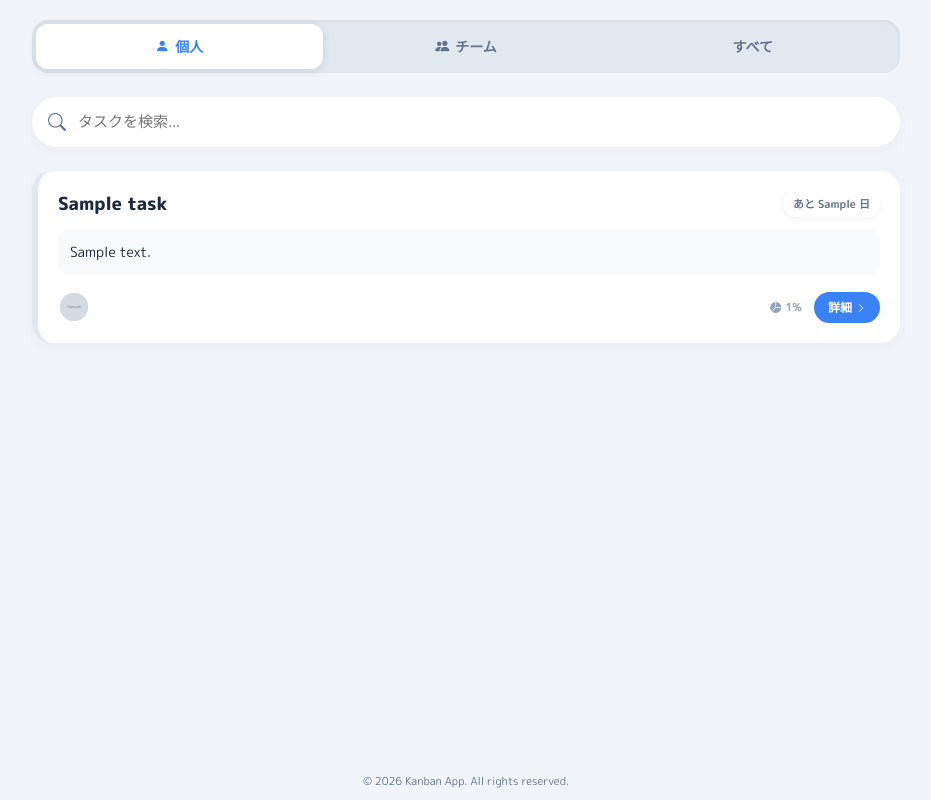
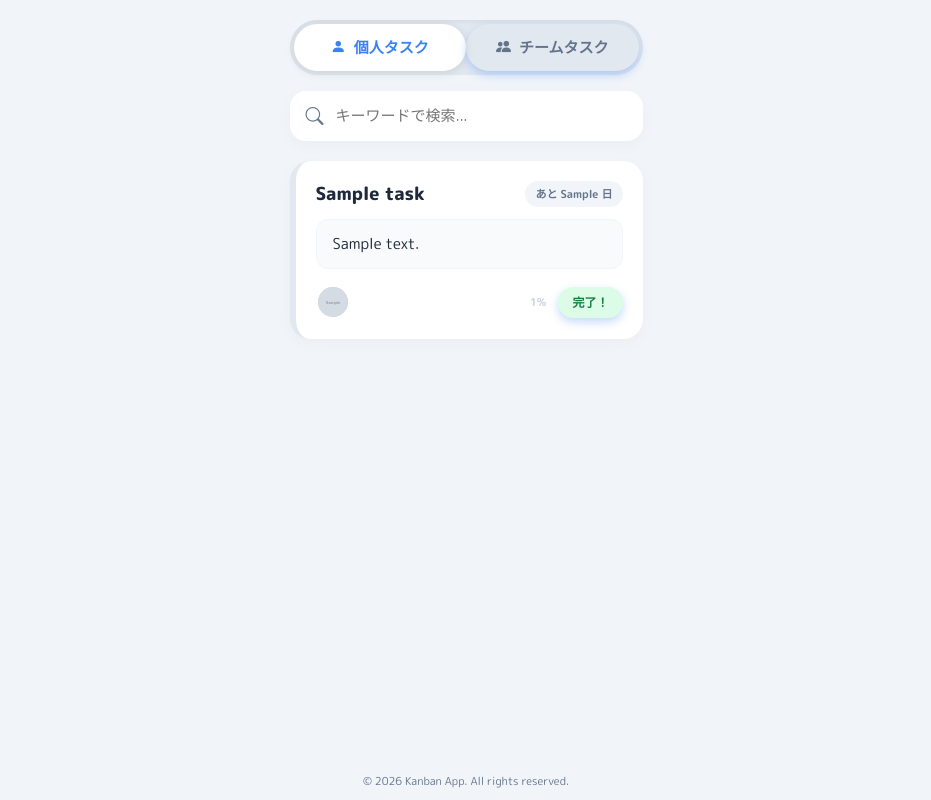
Before and after one commit to HJ-jyo/practice-webapp, a Django app: template tasks/templates/tasks/board.html in a window 1280 px wide. Shown: the whole page, without its empty margins (174-1105 px from the left). Run offline with Django 3.2, Linux system fonts and the light colour scheme; the template is opened without the code that fills it: most values are stand-ins (such as "Sample title", 1, 10 or a date in 2020); grey boxes marked "Sample" are stand-in pictures.

Commit message:
修正：視覚的要素をアップデート

```diff
--- a/tasks/templates/tasks/board.html
+++ b/tasks/templates/tasks/board.html
@@ -2,174 +2,191 @@
 
 {% block content %}
 <style>
-    /* === ボード全体のコンテナ (スクロール対応) === */
+    /* === レイアウト構成 === */
     .p-board-container {
         max-width: 900px;
         margin: 0 auto;
-        padding: 20px 16px 120px; /* スマホのナビ被り防止用に下部余白を確保 */
-        width: 100%;
+        height: 100vh; /* 画面いっぱいの高さ */
+        display: flex;
+        flex-direction: column;
         box-sizing: border-box;
-        /* 親要素(main)でスクロールするため、ここではheight固定しない */
+        overflow: hidden; /* 全体スクロールは禁止（リストだけスクロールさせる） */
     }
 
-    /* === 1. 個人/チーム 切り替えスイッチ === */
-    .segment-control {
+    /* === 固定ヘッダーエリア (スイッチ & 検索) === */
+    .board-header {
+        padding: 20px 16px 10px;
+        background: var(--main-bg); /* 背景色と同じにして透けないように */
+        flex-shrink: 0; /* 縮まないように */
+        z-index: 10;
+    }
+
+    /* 個人/チーム 切り替えスイッチ */
+    .view-selector {
         display: flex;
         background: #e2e8f0;
-        border-radius: 16px;
+        border-radius: 50px;
         padding: 4px;
-        margin-bottom: 24px;
+        margin-bottom: 16px;
         box-shadow: inset 0 2px 4px rgba(0,0,0,0.05);
     }
-
-    .segment-btn {
+    .selector-btn {
         flex: 1;
-        text-align: center;
         padding: 12px 0;
-        font-size: 14px;
+        border-radius: 40px;
+        border: none;
+        background: transparent;
+        color: var(--text-sub);
         font-weight: 800;
-        color: var(--text-sub);
+        font-size: 15px;
         cursor: pointer;
-        border-radius: 12px;
         transition: 0.2s;
-        display: flex; align-items: center; justify-content: center; gap: 6px;
+        display: flex; align-items: center; justify-content: center; gap: 8px;
+    }
+    .selector-btn.active {
+        background: white;
+        color: var(--accent-color);
+        box-shadow: 0 2px 10px rgba(0,0,0,0.1);
     }
 
-    .segment-btn.active {
-        background: white;
-        color: var(--accent-color);
-        box-shadow: 0 2px 8px rgba(0,0,0,0.1);
-    }
-
-    /* === 検索バー === */
-    .search-area { margin-bottom: 24px; }
+    /* 検索バー */
     .search-form { position: relative; width: 100%; }
     .search-form input {
         width: 100%; padding: 12px 16px 12px 44px;
-        border-radius: 50px; border: 2px solid transparent;
+        border-radius: 16px; border: 2px solid white;
         background: white;
         box-shadow: 0 4px 15px rgba(0,0,0,0.03);
         font-size: 15px; transition: 0.2s;
     }
     .search-form input:focus {
         border-color: var(--accent-color);
-        box-shadow: 0 4px 20px rgba(59, 130, 246, 0.15);
+        outline: none;
     }
     .search-form i {
         position: absolute; left: 16px; top: 50%; transform: translateY(-50%);
         color: var(--text-sub); font-size: 18px;
     }
 
-    /* === タスクカード === */
+    /* === スクロールエリア (タスクリスト) === */
+    .task-scroll-area {
+        flex: 1; /* 残りの高さを全て使う */
+        overflow-y: auto; /* 縦スクロール */
+        padding: 10px 16px 100px; /* 下部はスマホナビ用に余白 */
+        -webkit-overflow-scrolling: touch; /* スマホで滑らかに */
+    }
+
+    /* スクロールバーのデザイン (Chrome/Safari) */
+    .task-scroll-area::-webkit-scrollbar { width: 6px; }
+    .task-scroll-area::-webkit-scrollbar-thumb { background: #cbd5e1; border-radius: 10px; }
+
+    /* === タスクカードのデザイン === */
     .c-task-row {
         background: white;
         border-radius: 20px;
         padding: 20px;
-        margin-bottom: 16px;
+        margin-bottom: 20px;
         box-shadow: 0 4px 15px rgba(0,0,0,0.03);
         border-left: 6px solid #e2e8f0;
+        display: flex; flex-direction: column; gap: 12px;
+        cursor: pointer;
         transition: transform 0.2s;
-        display: flex; flex-direction: column; gap: 12px;
         position: relative;
-        cursor: pointer; /* カード全体をクリック可能に */
     }
     .c-task-row:active { transform: scale(0.98); }
 
     /* 緊急度カラー */
-    .urgency-red { border-left-color: #ef4444; background: #fff5f5; }
-    .urgency-yellow { border-left-color: #f59e0b; background: #fffbeb; }
+    .urgency-red { border-left-color: #ef4444; background: linear-gradient(to right, #fff5f5, white 20%); }
+    .urgency-yellow { border-left-color: #f59e0b; background: linear-gradient(to right, #fffbeb, white 20%); }
     .urgency-green { border-left-color: #10b981; }
 
-    /* 上段: タイトルと期限 */
+    /* ヘッダー: タイトル */
     .row-header {
-        display: flex; justify-content: space-between; align-items: flex-start; gap: 12px;
+        display: flex; justify-content: space-between; align-items: center;
     }
-    .task-title {
-        font-size: 18px; font-weight: 800; color: var(--text-main);
-        line-height: 1.4; flex: 1;
+    .task-title { font-size: 18px; font-weight: 800; color: var(--text-main); line-height: 1.4; }
+
+    /* 期限バッジ */
+    .due-badge {
+        font-size: 11px; font-weight: 700; padding: 4px 10px; border-radius: 50px;
+        background: #f1f5f9; color: var(--text-sub); display: flex; align-items: center; gap: 4px;
+        white-space: nowrap;
     }
-    .task-due {
-        font-size: 11px; font-weight: 700;
-        padding: 4px 10px; border-radius: 50px;
-        background: white; box-shadow: 0 2px 6px rgba(0,0,0,0.05);
-        white-space: nowrap; flex-shrink: 0;
-        display: flex; align-items: center; gap: 4px; color: var(--text-sub);
-    }
-    .due-alert { color: #ef4444; background: #fee2e2; }
+    .due-alert { background: #fee2e2; color: #ef4444; }
 
-    /* 中段: 詳細文 (メインコンテンツ) */
-    .task-desc {
-        font-size: 14px; color: var(--text-main);
+    /* ★メイン: 詳細文 (見やすく改良) */
+    .task-desc-box {
+        background: #f8fafc;
+        border-radius: 12px;
+        padding: 12px 16px;
+        font-size: 15px; /* 文字サイズUP */
+        color: var(--text-main);
         line-height: 1.6;
-        background: #f8fafc; padding: 12px; border-radius: 12px;
-        /* 長文対応: 3行まで表示してあとは...にする */
+        border: 1px solid #f1f5f9;
+
+        /* 3行表示制限 + 末尾省略 */
         display: -webkit-box;
         -webkit-line-clamp: 3;
         -webkit-box-orient: vertical;
         overflow: hidden;
     }
+    /* 詳細がない場合のプレースホルダー */
+    .no-desc { color: #94a3b8; font-style: italic; font-size: 13px; }
 
-    /* 下段: フッター情報 */
+    /* フッター: メンバーとおまけ% */
     .row-footer {
-        display: flex; justify-content: space-between; align-items: flex-end;
+        display: flex; justify-content: space-between; align-items: center;
         margin-top: 4px;
     }
 
-    /* メンバーアイコン */
     .member-stack { display: flex; align-items: center; }
     .member-avatar {
-        width: 28px; height: 28px; border-radius: 50%;
-        border: 2px solid white; margin-right: -8px;
-        background: #cbd5e1; overflow: hidden;
+        width: 30px; height: 30px; border-radius: 50%; border: 2px solid white;
+        margin-right: -10px; background: #cbd5e1;
         display: flex; align-items: center; justify-content: center;
-        font-size: 10px; color: white; font-weight: bold;
+        font-size: 10px; color: white; font-weight: bold; overflow: hidden;
     }
     .member-avatar img { width: 100%; height: 100%; object-fit: cover; }
 
-    /* 右下エリア: ％とおまけ詳細ボタン */
-    .footer-right {
-        display: flex; align-items: center; gap: 12px;
-    }
-
     .progress-mini {
-        font-size: 11px; font-weight: 700; color: #94a3b8;
+        font-size: 11px; font-weight: 700; color: #cbd5e1;
         display: flex; align-items: center; gap: 4px;
     }
 
-    /* 詳細ボタン */
-    .btn-detail {
-        background: var(--accent-color); color: white;
-        font-size: 12px; font-weight: 700;
-        padding: 6px 14px; border-radius: 50px;
-        text-decoration: none; display: inline-flex; align-items: center; gap: 4px;
-        transition: 0.2s;
+    /* ステータス変更ボタン (自分用) */
+    .my-status-btn {
+        padding: 6px 14px; border-radius: 50px; font-size: 12px; font-weight: 700;
+        border: none; cursor: pointer; transition: 0.2s;
     }
-    .btn-detail:hover { background: var(--accent-hover); }
+    .btn-todo { background: #f1f5f9; color: #64748b; }
+    .btn-doing { background: #fef3c7; color: #d97706; }
+    .btn-done { background: #dcfce7; color: #15803d; }
 
 </style>
 
 <div class="p-board-container">
 
-    <div class="segment-control">
-        <div class="segment-btn active" onclick="filterTasks('personal', this)">
-            <i class="bi bi-person-fill"></i> 個人
+    <div class="board-header">
+        <div class="view-selector">
+            <button class="selector-btn active" onclick="setMode('personal', this)">
+                <i class="bi bi-person-fill"></i> 個人タスク
+            </button>
+            <button class="selector-btn" onclick="setMode('team', this)">
+                <i class="bi bi-people-fill"></i> チームタスク
+            </button>
         </div>
-        <div class="segment-btn" onclick="filterTasks('team', this)">
-            <i class="bi bi-people-fill"></i> チーム
-        </div>
-        <div class="segment-btn" onclick="filterTasks('all', this)">
-            すべて
-        </div>
+
+        <form method="get" class="search-form">
+            <i class="bi bi-search"></i>
+            <input type="text" name="q" value="{{ query|default:'' }}" placeholder="キーワードで検索...">
+        </form>
     </div>
 
-    <form method="get" class="search-form search-area">
-        <i class="bi bi-search"></i>
-        <input type="text" name="q" value="{{ query|default:'' }}" placeholder="タスクを検索...">
-    </form>
+    <div class="task-scroll-area">
 
-    <div id="task-list-area">
         {% if view_type == 'done' %}
-            <h3 style="margin-bottom: 20px; color:var(--text-sub); font-size:16px;">完了済みタスク</h3>
+            <div style="margin-bottom: 16px; padding: 0 4px; font-weight:800; color:var(--text-sub);">
+                <i class="bi bi-check-circle-fill"></i> 完了済みタスク一覧
+            </div>
         {% endif %}
 
         {% for task in tasks %}
@@ -180,26 +197,28 @@
             <div class="row-header">
                 <div class="task-title">{{ task.title }}</div>
                 {% if task.due_date %}
-                <div class="task-due {% if task.remaining_days <= 1 %}due-alert{% endif %}">
-                    {% if task.remaining_days < 0 %}期限切れ
-                    {% else %}あと {{ task.remaining_days }} 日
+                <div class="due-badge {% if task.remaining_days <= 1 %}due-alert{% endif %}">
+                    {% if task.remaining_days < 0 %}
+                        <i class="bi bi-exclamation-circle-fill"></i> 期限切れ
+                    {% else %}
+                        あと {{ task.remaining_days }} 日
                     {% endif %}
                 </div>
                 {% endif %}
             </div>
 
-            {% if task.description %}
-            <div class="task-desc">
-                {{ task.description }}
+            <div class="task-desc-box">
+                {% if task.description %}
+                    {{ task.description }}
+                {% else %}
+                    <span class="no-desc">詳細なし</span>
+                {% endif %}
             </div>
-            {% else %}
-            <div class="task-desc" style="color:#cbd5e1;">(詳細なし)</div>
-            {% endif %}
 
             <div class="row-footer">
                 <div class="member-stack">
                     {% for assign in task.member_list.all|slice:":4" %}
-                    <div class="member-avatar">
+                    <div class="member-avatar" title="{{ assign.user.username }}">
                         {% if assign.user.profile.icon %}
                             <img src="{{ assign.user.profile.icon.url }}">
                         {% else %}
@@ -208,24 +227,34 @@
                     </div>
                     {% endfor %}
                     {% if task.member_list.count > 4 %}
-                    <div class="member-avatar" style="background:#94a3b8; font-size:9px;">+{{ task.member_list.count|add:"-4" }}</div>
+                    <div class="member-avatar" style="background:#64748b;">+</div>
                     {% endif %}
                 </div>
 
-                <div class="footer-right">
+                <div style="display:flex; align-items:center; gap:12px;">
                     <div class="progress-mini">
-                        <i class="bi bi-pie-chart-fill"></i> {{ task.progress_percent }}%
+                        {{ task.progress_percent }}%
                     </div>
 
-                    <span class="btn-detail">
-                        詳細 <i class="bi bi-chevron-right" style="font-size:10px;"></i>
-                    </span>
+                    {% if view_type != 'done' %}
+                    <div onclick="event.stopPropagation()">
+                        {% if task.my_status == 'todo' %}
+                            <button class="my-status-btn btn-todo" onclick="updateStatus('{{ task.id }}', 'doing')">未着手</button>
+                        {% elif task.my_status == 'doing' %}
+                            <button class="my-status-btn btn-doing" onclick="updateStatus('{{ task.id }}', 'done')">進行中</button>
+                        {% elif task.my_status == 'done' %}
+                            <button class="my-status-btn btn-done" onclick="updateStatus('{{ task.id }}', 'active')">完了！</button>
+                        {% else %}
+                            <button class="my-status-btn btn-todo">未参加</button>
+                        {% endif %}
+                    </div>
+                    {% endif %}
                 </div>
             </div>
         </div>
         {% empty %}
-            <div style="text-align:center; padding: 60px 20px; color:var(--text-sub);">
-                <i class="bi bi-inbox" style="font-size:40px; display:block; margin-bottom:10px; opacity:0.5;"></i>
+            <div style="text-align:center; padding:60px 20px; color:var(--text-sub);">
+                <i class="bi bi-clipboard" style="font-size:48px; opacity:0.3; margin-bottom:16px; display:block;"></i>
                 表示するタスクはありません
             </div>
         {% endfor %}
@@ -234,33 +263,67 @@
 </div>
 
 <script>
-    // 初期表示: 個人のみ表示 (リクエストがない場合)
+    // === 初期表示制御 ===
     document.addEventListener('DOMContentLoaded', () => {
-        // デフォルトで「個人」を選択状態にする処理
-        // ※ 完了タスク画面の場合は「すべて」にしておくなどの調整
+        // ページを開いたときは「個人タスク」をデフォルトにする
+        // ただし、検索中や完了画面では「すべて」を表示するなどの調整はお好みで
         const urlParams = new URLSearchParams(window.location.search);
-        if (!urlParams.has('q')) { // 検索時はすべて表示の方が親切かも
-            filterTasks('personal', document.querySelector('.segment-btn:first-child'));
+        if (!urlParams.has('q')) {
+            // 検索していない時は「個人」をデフォルト選択
+            setMode('personal', document.querySelector('.selector-btn'));
         } else {
-            filterTasks('all', document.querySelectorAll('.segment-btn')[2]);
+            // 検索時はすべて表示
+            setMode('all', null);
         }
     });
 
-    function filterTasks(type, btn) {
-        // ボタンのアクティブ切り替え
-        if(btn) {
-            document.querySelectorAll('.segment-btn').forEach(el => el.classList.remove('active'));
-            btn.classList.add('active');
+    // === 表示フィルタ切り替え ===
+    function setMode(mode, btnElement) {
+        // ボタンの見た目切り替え
+        if (btnElement) {
+            document.querySelectorAll('.selector-btn').forEach(btn => btn.classList.remove('active'));
+            btnElement.classList.add('active');
         }
 
         const rows = document.querySelectorAll('.c-task-row');
         rows.forEach(row => {
-            if (type === 'all') {
+            const taskType = row.dataset.type; // 'personal' or 'team'
+
+            if (mode === 'all') {
                 row.style.display = 'flex';
-            } else if (row.dataset.type === type) {
-                row.style.display = 'flex';
+            } else if (mode === 'personal') {
+                // 個人のみ表示
+                if (taskType === 'personal') row.style.display = 'flex';
+                else row.style.display = 'none';
+            } else if (mode === 'team') {
+                // チームのみ表示
+                if (taskType === 'team') row.style.display = 'flex';
+                else row.style.display = 'none';
+            }
+        });
+    }
+
+    // === Ajax ステータス更新 (前回のロジック維持) ===
+    function updateStatus(taskId, status) {
+        // 'active' は完了から戻す時の便宜上の値。API側は 'todo' か 'doing' を期待するかもしれないので
+        // ここでは簡易的に 'todo' に戻すロジックにするか、API側で対応するか。
+        // 今回はシンプルに: 完了ボタン押下 -> todoに戻す(再開) という挙動にします
+        if (status === 'active') status = 'doing';
+
+        fetch("{% url 'api_update_status' %}", {
+            method: 'POST',
+            headers: {
+                'Content-Type': 'application/json',
+                'X-CSRFToken': '{{ csrf_token }}'
+            },
+            body: JSON.stringify({ task_id: taskId, status: status })
+        })
+        .then(res => res.json())
+        .then(data => {
+            if (data.status === 'success') {
+                location.reload();
             } else {
-                row.style.display = 'none';
+                alert('エラー: ' + data.message);
             }
         });
     }
```
